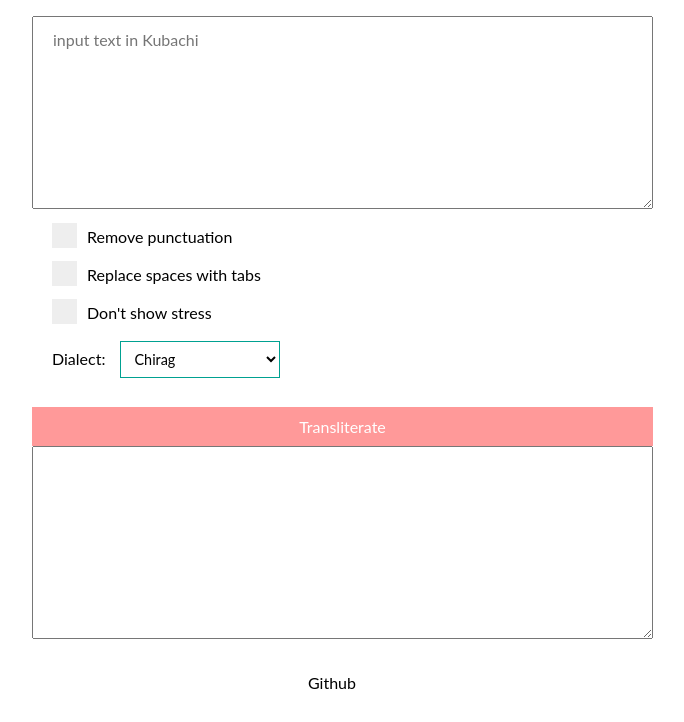
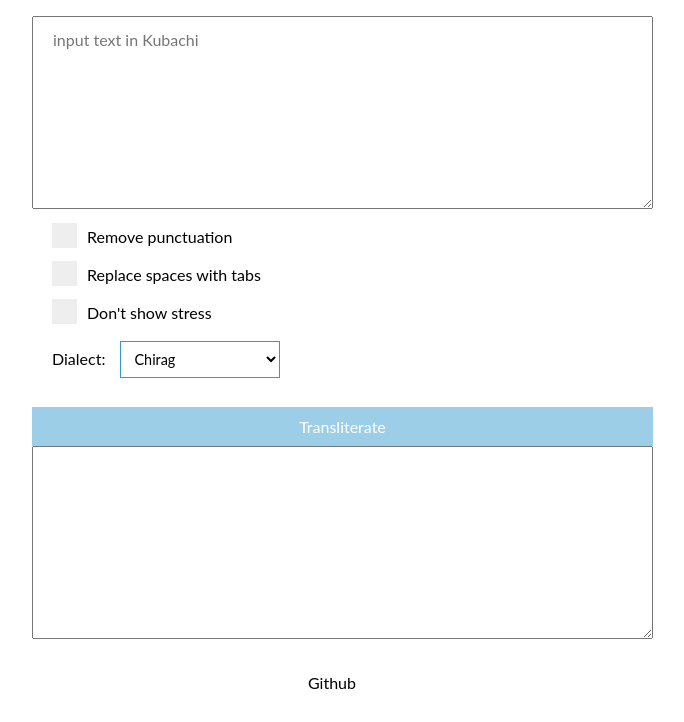
Before and after one commit to SDurneva/translit-kubachi, a plain HTML site: page index.html in a window 1280 px wide. In both pictures the pointer is over the button "Transliterate". Shown: the part 98-820 px from the top of the page, without its empty margins (308-992 px from the left). Drawn offline with Linux system fonts and the light colour scheme.

Commit message:
color scheme fixed

```diff
--- a/styles.css
+++ b/styles.css
@@ -35,7 +35,7 @@ select {
   width: 160px;
   height: 37px;
   background-color: transparent;
-  border: 1px solid #00a191;
+  border: 1px solid #3399CC;
   font-family: inherit;
   font-size: 0.9em;
 }
@@ -56,7 +56,7 @@ select {
 }
 
 .button:hover{
-  background: #FF9999;
+  background: #9DCEE7;
 }
 
 .option {
```
